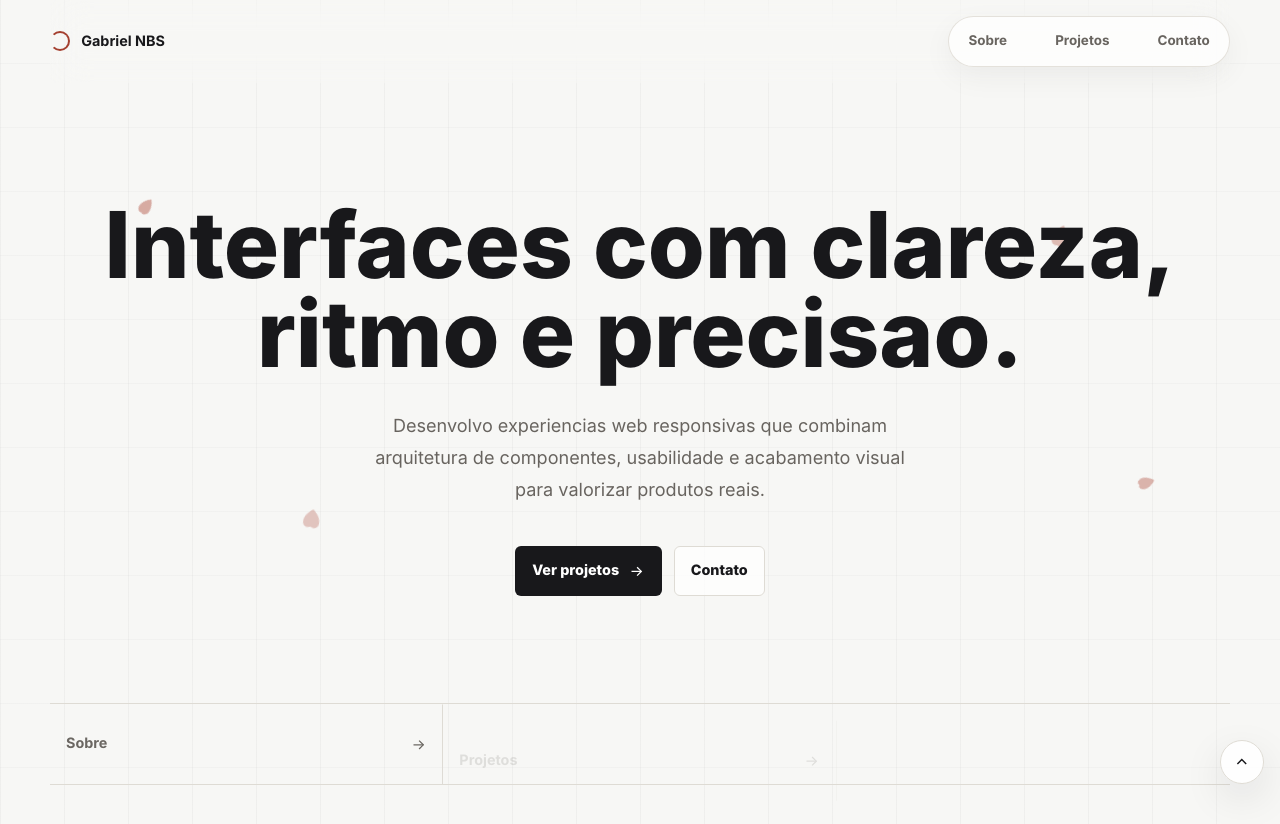
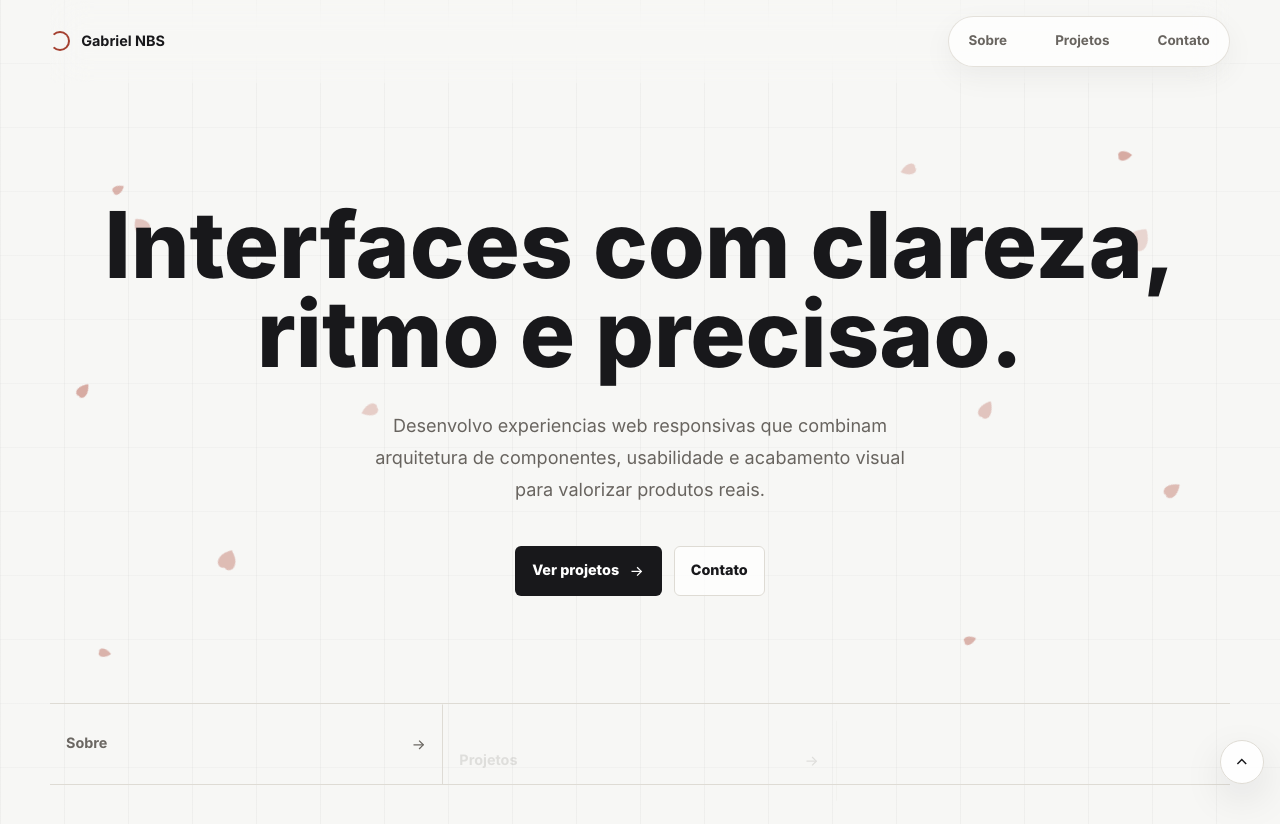
Before and after one commit to GabrielNBS/repository, a Next.js app: page / in a window 1280 px wide. Shown: the top 824 px of the page. Built offline with nearby package versions, Linux system fonts and the light colour scheme.

Commit message:
style: expand sakura petals quantity and vary sizes with dynamic floating in hero

```diff
--- a/components/sections/Hero.tsx
+++ b/components/sections/Hero.tsx
@@ -44,50 +44,37 @@
       ease: 'power2.out'
     });
 
-    // 5. Animação das Pétalas de Sakura (Flutuação contínua - Vento Zen)
-    gsap.to('.sakura-petal-1', {
-      y: '+=25',
-      x: '+=15',
-      rotation: '+=45',
-      duration: 5.5,
+    // 5. Loop para animar dinamicamente todas as Pétalas de Sakura
+    const petals = gsap.utils.toArray<HTMLElement>('.sakura-petal');
+    petals.forEach((petal, index) => {
+      // Vento Zen: Flutuação contínua assimétrica e com delays aleatórios
+      const randomX = gsap.utils.random(10, 25);
+      const randomY = gsap.utils.random(15, 35);
+      const randomRot = gsap.utils.random(30, 90);
+      const randomDur = gsap.utils.random(5.0, 8.5);
+
+      gsap.to(petal, {
+        y: `${index % 2 === 0 ? '+=' : '-='}${randomY}`,
+        x: `${index % 3 === 0 ? '+=' : '-='}${randomX}`,
+        rotation: `${index % 2 === 0 ? '+=' : '-='}${randomRot}`,
+        duration: randomDur,
         repeat: -1,
         yoyo: true,
-      ease: 'sine.inOut'
+        ease: 'sine.inOut',
+        delay: gsap.utils.random(0, 2)
       });
 
-    gsap.to('.sakura-petal-2', {
-      y: '-=20',
-      x: '-=12',
-      rotation: '-=35',
-      duration: 6.5,
-      repeat: -1,
-      yoyo: true,
-      ease: 'sine.inOut'
-    });
+      // Efeito de Profundidade no Scroll (Paralax 3D baseado no data-size)
+      const sizeAttr = petal.getAttribute('data-size') || 'medium';
+      let speedFactor = 100;
+      if (sizeAttr === 'small') speedFactor = 60;
+      if (sizeAttr === 'large') speedFactor = 160;
 
-    gsap.to('.sakura-petal-3', {
-      y: '+=30',
-      x: '-=15',
-      rotation: '+=50',
-      duration: 7.5,
-      repeat: -1,
-      yoyo: true,
-      ease: 'sine.inOut'
-    });
+      // Direção do paralax alternada para movimento mais natural
+      const direction = index % 3 === 0 ? -0.8 : 1.2;
 
-    gsap.to('.sakura-petal-4', {
-      y: '-=15',
-      x: '+=20',
-      rotation: '-=40',
-      duration: 6.0,
-      repeat: -1,
-      yoyo: true,
-      ease: 'sine.inOut'
-    });
-
-    // 6. Animação de Paralax com ScrollTrigger
-    gsap.to('.sakura-petal-1', {
-      yPercent: 120,
+      gsap.to(petal, {
+        yPercent: direction * speedFactor,
         ease: 'none',
         scrollTrigger: {
           trigger: containerRef.current,
@@ -96,38 +83,6 @@
           scrub: true
         }
       });
-
-    gsap.to('.sakura-petal-2', {
-      yPercent: -80,
-      ease: 'none',
-      scrollTrigger: {
-        trigger: containerRef.current,
-        start: 'top top',
-        end: 'bottom top',
-        scrub: true
-      }
-    });
-
-    gsap.to('.sakura-petal-3', {
-      yPercent: 150,
-      ease: 'none',
-      scrollTrigger: {
-        trigger: containerRef.current,
-        start: 'top top',
-        end: 'bottom top',
-        scrub: true
-      }
-    });
-
-    gsap.to('.sakura-petal-4', {
-      yPercent: -120,
-      ease: 'none',
-      scrollTrigger: {
-        trigger: containerRef.current,
-        start: 'top top',
-        end: 'bottom top',
-        scrub: true
-      }
     });
 
     return () => {
@@ -143,39 +98,112 @@
     >
       {/* Sakura Petals */}
       <svg
-        className="sakura-petal-1 absolute top-[15%] left-[6%] w-[22px] h-[22px] pointer-events-none fill-current select-none opacity-45"
+        className="sakura-petal absolute top-[12%] left-[4%] w-4 h-4 pointer-events-none fill-current select-none opacity-40"
         style={{ color: 'var(--color-accent)', filter: 'brightness(1.15) saturate(0.85)' }}
+        data-size="small"
         viewBox="-10 0 40 40"
         aria-hidden="true"
       >
         <path d="M10,0 C18,8 22,18 20,25 C18,30 14,32 10,30 C6,32 2,30 0,25 C-2,18 2,8 10,0 Z" />
       </svg>
-
       <svg
-        className="sakura-petal-2 absolute top-[72%] left-[22%] w-[26px] h-[26px] pointer-events-none fill-current select-none opacity-30"
-        style={{ color: 'var(--color-accent)', filter: 'brightness(1.15) saturate(0.85)', transform: 'rotate(45deg)' }}
+        className="sakura-petal absolute top-[25%] left-[8%] w-6 h-6 pointer-events-none fill-current select-none opacity-30"
+        style={{ color: 'var(--color-accent)', filter: 'brightness(1.15) saturate(0.85)', transform: 'rotate(25deg)' }}
+        data-size="medium"
         viewBox="-10 0 40 40"
         aria-hidden="true"
       >
         <path d="M10,0 C18,6 24,14 22,23 C20,28 16,30 10,27 C4,30 0,28 -2,23 C-4,14 2,6 10,0 Z" />
       </svg>
-
       <svg
-        className="sakura-petal-3 absolute top-[18%] right-[12%] w-[28px] h-[28px] pointer-events-none fill-current select-none opacity-35"
-        style={{ color: 'var(--color-accent)', filter: 'brightness(1.15) saturate(0.85)', transform: 'rotate(-30deg)' }}
+        className="sakura-petal absolute top-[45%] left-[3%] w-5 h-5 pointer-events-none fill-current select-none opacity-45"
+        style={{ color: 'var(--color-accent)', filter: 'brightness(1.15) saturate(0.85)', transform: 'rotate(-15deg)' }}
+        data-size="medium"
         viewBox="-10 0 40 40"
         aria-hidden="true"
       >
         <path d="M10,0 C18,8 22,18 20,25 C18,30 14,32 10,30 C6,32 2,30 0,25 C-2,18 2,8 10,0 Z" />
       </svg>
-
       <svg
-        className="sakura-petal-4 absolute top-[65%] right-[8%] w-[24px] h-[24px] pointer-events-none fill-current select-none opacity-40"
-        style={{ color: 'var(--color-accent)', filter: 'brightness(1.15) saturate(0.85)', transform: 'rotate(110deg)' }}
+        className="sakura-petal absolute top-[78%] left-[12%] w-7 h-7 pointer-events-none fill-current select-none opacity-35"
+        style={{ color: 'var(--color-accent)', filter: 'brightness(1.15) saturate(0.85)', transform: 'rotate(50deg)' }}
+        data-size="large"
+        viewBox="-10 0 40 40"
+        aria-hidden="true"
+      >
+        <path d="M10,0 C18,6 24,14 22,23 C20,28 16,30 10,27 C4,30 0,28 -2,23 C-4,14 2,6 10,0 Z" />
+      </svg>
+      <svg
+        className="sakura-petal absolute top-[88%] left-[5%] w-4 h-4 pointer-events-none fill-current select-none opacity-40"
+        style={{ color: 'var(--color-accent)', filter: 'brightness(1.15) saturate(0.85)', transform: 'rotate(10deg)' }}
+        data-size="small"
+        viewBox="-10 0 40 40"
+        aria-hidden="true"
+      >
+        <path d="M10,0 C18,8 22,18 20,25 C18,30 14,32 10,30 C6,32 2,30 0,25 C-2,18 2,8 10,0 Z" />
+      </svg>
+      <svg
+        className="sakura-petal absolute top-[15%] right-[25%] w-5 h-5 pointer-events-none fill-current select-none opacity-25"
+        style={{ color: 'var(--color-accent)', filter: 'brightness(1.15) saturate(0.85)', transform: 'rotate(-40deg)' }}
+        data-size="medium"
+        viewBox="-10 0 40 40"
+        aria-hidden="true"
+      >
+        <path d="M10,0 C18,8 22,18 20,25 C18,30 14,32 10,30 C6,32 2,30 0,25 C-2,18 2,8 10,0 Z" />
+      </svg>
+      <svg
+        className="sakura-petal absolute top-[8%] right-[10%] w-[18px] h-[18px] pointer-events-none fill-current select-none opacity-45"
+        style={{ color: 'var(--color-accent)', filter: 'brightness(1.15) saturate(0.85)', transform: 'rotate(15deg)' }}
+        data-size="small"
+        viewBox="-10 0 40 40"
+        aria-hidden="true"
+      >
+        <path d="M10,0 C18,8 22,18 20,25 C18,30 14,32 10,30 C6,32 2,30 0,25 C-2,18 2,8 10,0 Z" />
+      </svg>
+      <svg
+        className="sakura-petal absolute top-[28%] right-[5%] w-8 h-8 pointer-events-none fill-current select-none opacity-20"
+        style={{ color: 'var(--color-accent)', filter: 'brightness(1.15) saturate(0.85)', transform: 'rotate(95deg)' }}
+        data-size="large"
+        viewBox="-10 0 40 40"
+        aria-hidden="true"
+      >
+        <path d="M10,0 C18,6 24,14 22,23 C20,28 16,30 10,27 C4,30 0,28 -2,23 C-4,14 2,6 10,0 Z" />
+      </svg>
+      <svg
+        className="sakura-petal absolute top-[48%] right-[18%] w-6 h-6 pointer-events-none fill-current select-none opacity-30"
+        style={{ color: 'var(--color-accent)', filter: 'brightness(1.15) saturate(0.85)', transform: 'rotate(-20deg)' }}
+        data-size="medium"
+        viewBox="-10 0 40 40"
+        aria-hidden="true"
+      >
+        <path d="M10,0 C18,8 22,18 20,25 C18,30 14,32 10,30 C6,32 2,30 0,25 C-2,18 2,8 10,0 Z" />
+      </svg>
+      <svg
+        className="sakura-petal absolute top-[68%] right-[6%] w-[26px] h-[26px] pointer-events-none fill-current select-none opacity-35"
+        style={{ color: 'var(--color-accent)', filter: 'brightness(1.15) saturate(0.85)', transform: 'rotate(115deg)' }}
+        data-size="large"
         viewBox="-10 0 40 40"
         aria-hidden="true"
       >
         <path d="M10,0 C17,7 21,15 19,22 C17,27 13,29 10,26 C7,29 3,27 1,22 C-1,15 3,7 10,0 Z" />
+      </svg>
+      <svg
+        className="sakura-petal absolute top-[85%] right-[20%] w-[16px] h-[16px] pointer-events-none fill-current select-none opacity-40"
+        style={{ color: 'var(--color-accent)', filter: 'brightness(1.15) saturate(0.85)', transform: 'rotate(35deg)' }}
+        data-size="small"
+        viewBox="-10 0 40 40"
+        aria-hidden="true"
+      >
+        <path d="M10,0 C18,8 22,18 20,25 C18,30 14,32 10,30 C6,32 2,30 0,25 C-2,18 2,8 10,0 Z" />
+      </svg>
+      <svg
+        className="sakura-petal absolute top-[55%] left-[28%] w-[22px] h-[22px] pointer-events-none fill-current select-none opacity-25"
+        style={{ color: 'var(--color-accent)', filter: 'brightness(1.15) saturate(0.85)', transform: 'rotate(-60deg)' }}
+        data-size="medium"
+        viewBox="-10 0 40 40"
+        aria-hidden="true"
+      >
+        <path d="M10,0 C18,8 22,18 20,25 C18,30 14,32 10,30 C6,32 2,30 0,25 C-2,18 2,8 10,0 Z" />
       </svg>
 
       <div className="relative col-span-full flex flex-col items-center gap-6 text-center z-10">
```
Lines whose indentation alone changed are shown as unchanged.
